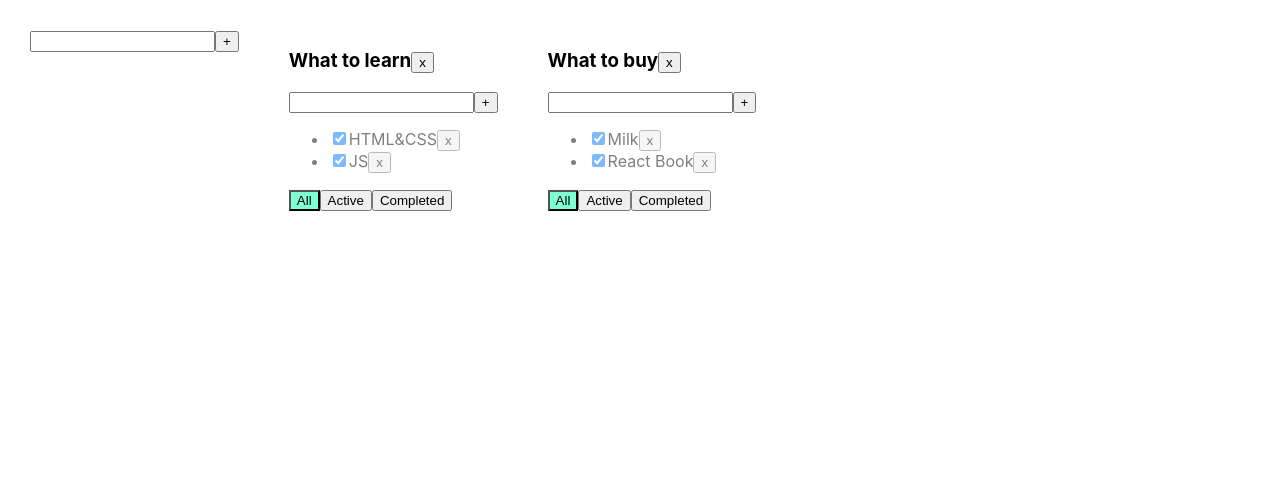
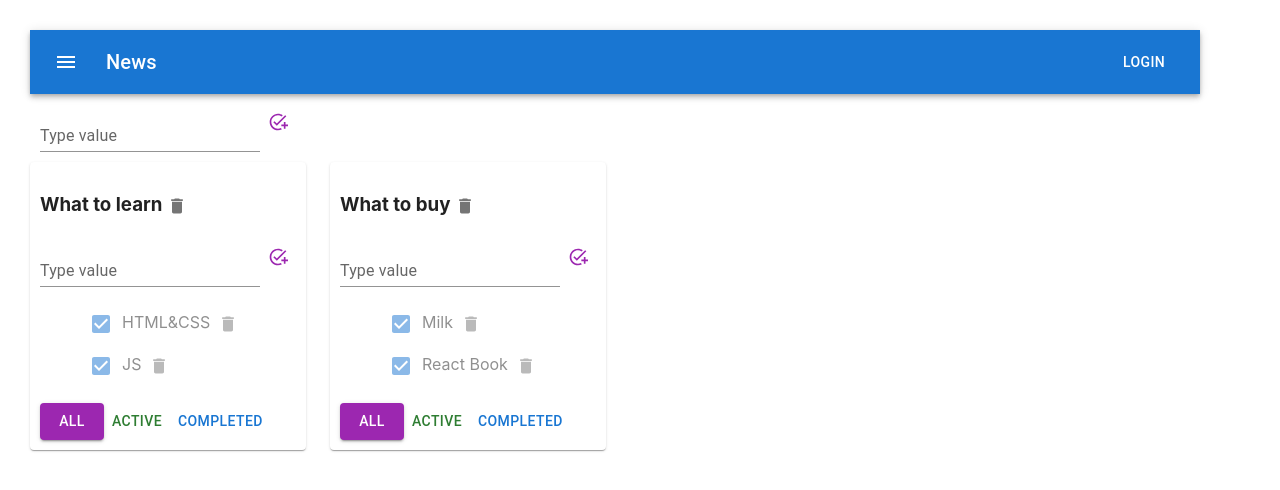
Before and after one commit to S1aven/TodoList, a React (Create React App) app: page / in a window 1280 px wide. Shown: the top 490 px of the page. Built offline with nearby package versions, Linux system fonts and the light colour scheme.

Commit message:
7. material ui

```diff
--- /dev/null
+++ b/src/AddItemForm.tsx
@@ -0,0 +1,54 @@
+import React, {ChangeEvent, FC, KeyboardEvent, useState} from 'react';
+import {IconButton, TextField} from "@mui/material";
+import {AddTask} from "@mui/icons-material";
+
+type AddItemFormPropsType = {
+  addItem: (newTitle: string) => void
+}
+
+const AddItemForm: FC<AddItemFormPropsType> = (props) => {
+  const [title, setTitle] = useState("")
+  const [error, setError] = useState<string | null>(null)
+  const onChangeHandler = (e: ChangeEvent<HTMLInputElement>) => {
+    setTitle(e.currentTarget.value)
+  }
+  const addItem = () => {
+    const newTitle = title.trim();
+    if (newTitle !== "") {
+      props.addItem(newTitle);
+      setTitle("");
+    } else {
+      setError("Title is required");
+    }
+  }
+  const onKeyPressHandler = (e: KeyboardEvent<HTMLInputElement>) => {
+    setError(null);
+    if (e.key === "Enter") {
+      addItem();
+    }
+  }
+  return (
+    <div>
+      {/*<input value={title}*/}
+      {/*       onChange={onChangeHandler}*/}
+      {/*       onKeyPress={onKeyPressHandler}*/}
+      {/*       className={error ? "error" : ""}*/}
+      {/*/>*/}
+      <TextField
+        variant={"standard"}
+        value={title}
+        label={"Type value"}
+        onChange={onChangeHandler}
+        onKeyPress={onKeyPressHandler}
+        error={!!error}
+        helperText={error}
+      />
+      <IconButton onClick={addItem}>
+        <AddTask fontSize={'small'} color={'secondary'}/>
+      </IconButton>
+      {/*{error && <div className="error-message">{error}</div>}*/}
+    </div>
+  );
+};
+
+export default AddItemForm;
--- a/src/App.css
+++ b/src/App.css
@@ -1,6 +1,6 @@
 .App {
   padding: 30px;
-  display: flex;
+  /*display: flex;*/
 }
 
 .App > div {
--- a/src/App.tsx
+++ b/src/App.tsx
@@ -2,7 +2,9 @@ import React, {useState} from 'react';
 import './App.css';
 import {TaskType, Todolist} from './Todolist';
 import {v1} from 'uuid';
-import {AddItemForm} from "./components/AddItemForm";
+import AddItemForm from "./AddItemForm";
+import {AppBar, Box, Button, Grid, IconButton, Paper, Toolbar, Typography} from "@mui/material";
+import {Menu} from "@mui/icons-material";
 
 export type FilterValuesType = "all" | "active" | "completed";
 type TodolistType = {
@@ -14,20 +16,24 @@ type TodolistType = {
 type TasksStateType = {
   [key: string]: Array<TaskType>
 }
-
+// C - create +!
+// R - read +
+// U - update
+// D - delete +
 
 function App() {
-  let todolistId1 = v1();
-  let todolistId2 = v1();
+  // BLL:
+  const todolistId1 = v1();
+  const todolistId2 = v1();
 
-  let [todolists, setTodolists] = useState<Array<TodolistType>>([
+  const [todolists, setTodolists] = useState<Array<TodolistType>>([
     {id: todolistId1, title: "What to learn", filter: "all"},
     {id: todolistId2, title: "What to buy", filter: "all"}
   ])
 
-  let [tasks, setTasks] = useState<TasksStateType>({
+  const [tasks, setTasks] = useState<TasksStateType>({
     [todolistId1]: [
-      {id: v1(), title: "HTML&CSS", isDone: true},
+      {id: v1(), title: "HTML&CSS", isDone: true}, //3
       {id: v1(), title: "JS", isDone: true}
     ],
     [todolistId2]: [
@@ -39,7 +45,7 @@ function App() {
 
   function removeTask(id: string, todolistId: string) {
     //достанем нужный массив по todolistId:
-    let todolistTasks = tasks[todolistId];
+    const todolistTasks = tasks[todolistId];
     // перезапишем в этом объекте массив для нужного тудулиста отфилтрованным массивом:
     tasks[todolistId] = todolistTasks.filter(t => t.id != id);
     // засетаем в стейт копию объекта, чтобы React отреагировал перерисовкой
@@ -47,9 +53,9 @@ function App() {
   }
 
   function addTask(title: string, todolistId: string) {
-    let task = {id: v1(), title: title, isDone: false};
+    const task = {id: v1(), title: title, isDone: false};
     //достанем нужный массив по todolistId:
-    let todolistTasks = tasks[todolistId];
+    const todolistTasks = tasks[todolistId];
     // перезапишем в этом объекте массив для нужного тудулиста копией, добавив в начало новую таску:
     tasks[todolistId] = [task, ...todolistTasks];
     // засетаем в стейт копию объекта, чтобы React отреагировал перерисовкой
@@ -58,9 +64,9 @@ function App() {
 
   function changeStatus(id: string, isDone: boolean, todolistId: string) {
     //достанем нужный массив по todolistId:
-    let todolistTasks = tasks[todolistId];
+    const todolistTasks = tasks[todolistId];
     // найдём нужную таску:
-    let task = todolistTasks.find(t => t.id === id);
+    const task = todolistTasks.find(t => t.id === id);
     //изменим таску, если она нашлась
     if (task) {
       task.isDone = isDone;
@@ -70,7 +76,7 @@ function App() {
   }
 
   function changeFilter(value: FilterValuesType, todolistId: string) {
-    let todolist = todolists.find(tl => tl.id === todolistId);
+    const todolist = todolists.find(tl => tl.id === todolistId);
     if (todolist) {
       todolist.filter = value;
       setTodolists([...todolists])
@@ -86,27 +92,29 @@ function App() {
     setTasks({...tasks});
   }
 
-  const addTodolist = (title: string) => {
-    const newId = v1()
-    const newTodolist:TodolistType = {id: newId, title, filter: "all"}
-    setTodolists([newTodolist, ...todolists])
-    setTasks({...tasks, [newId]: []})
+  function addNewTodolist(newTodolistTitle: string) {
+    const newTodolistId = v1()
+    setTodolists([...todolists,
+      {id: newTodolistId, title: newTodolistTitle, filter: "all"}
+    ])
+    setTasks({...tasks, [newTodolistId]: []})
   }
 
-  const updateTask = (todolistId: string, taskId: string, title: string) => {
-    setTasks({...tasks, [todolistId]:tasks[todolistId].map(el => el.id === taskId ? {...el, title: title} : el)})
+  function changeTaskTitle(id: string, title: string, todolistId: string) {
+    setTasks({
+      ...tasks,
+      [todolistId]: tasks[todolistId]
+        .map(t => t.id === id ? {...t, title: title} : t)
+    })
   }
 
-  const updateTodolist = (todolistId: string, title: string) => {
-    setTodolists(todolists.map(el => el.id === todolistId ? {...el, title: title} : el))
+  function changeTodolistTitle(title: string, todolistId: string) {
+    setTodolists(todolists.map(tl => tl.id === todolistId ? {...tl, title: title} : tl))
   }
 
-  return (
-    <div className="App">
-      <AddItemForm callback={addTodolist}/>
-      {
-        todolists.map(tl => {
-          let allTodolistTasks = tasks[tl.id];
+  // UI:
+  const todolistsComponents = todolists.map(tl => {
+    const allTodolistTasks = tasks[tl.id];
     let tasksForTodolist = allTodolistTasks;
 
     if (tl.filter === "active") {
@@ -116,22 +124,54 @@ function App() {
       tasksForTodolist = allTodolistTasks.filter(t => t.isDone === true);
     }
 
-          return <Todolist
-            key={tl.id}
-            todolistId={tl.id}
+    return <Grid key={tl.id} item>
+      <Paper style={{padding: '10px'}}>
+        <Todolist
+          // key={tl.id}
+          id={tl.id}
           title={tl.title}
           tasks={tasksForTodolist}
-            updateTask={updateTask}
-            updateTodolist={updateTodolist}
           removeTask={removeTask}
           changeFilter={changeFilter}
           addTask={addTask}
           changeTaskStatus={changeStatus}
           filter={tl.filter}
           removeTodolist={removeTodolist}
+          changeTaskTitle={changeTaskTitle}
+          changeTodolistTitle={changeTodolistTitle}
         />
+      </Paper>
+    </Grid>
   })
-      }
+
+
+  return (
+    <div className="App">
+      <Box sx={{flexGrow: 1}}>
+        <AppBar position="static">
+          <Toolbar>
+            <IconButton
+              size="large"
+              edge="start"
+              color="inherit"
+              aria-label="menu"
+              sx={{mr: 2}}
+            >
+              <Menu/>
+            </IconButton>
+            <Typography variant="h6" component="div" sx={{flexGrow: 1}}>
+              News
+            </Typography>
+            <Button color="inherit">Login</Button>
+          </Toolbar>
+        </AppBar>
+      </Box>
+      <Grid container style={{padding: '10px'}}>
+        <AddItemForm addItem={addNewTodolist}/>
+      </Grid>
+      <Grid container spacing={3}>
+        {todolistsComponents}
+      </Grid>
 
     </div>
   );
--- /dev/null
+++ b/src/EditableSpan.tsx
@@ -0,0 +1,33 @@
+import React, {ChangeEvent, FC, useState} from 'react';
+import {TextField} from "@mui/material";
+
+type EditableSpanPropsType = {
+  title: string
+  changeTitle: (title: string) => void
+}
+
+const EditableSpan: FC<EditableSpanPropsType> = (props) => {
+  const [editMode, setEditMode] = useState<boolean>(false)
+  const [title, setTitle] = useState(props.title)
+  const onEditMode = () => setEditMode(true)
+  const offEditMode = () => {
+    setEditMode(false)
+    props.changeTitle(title)
+  }
+  const onChangeHandler = (e: ChangeEvent<HTMLInputElement>) => {
+    setTitle(e.currentTarget.value)
+  }
+  return (
+    editMode
+      ? <TextField
+          variant={"standard"}
+          value={title}
+          onChange={onChangeHandler}
+          onBlur={offEditMode}
+          autoFocus
+      />
+      : <span onDoubleClick={onEditMode}>{props.title}</span>
+  );
+};
+
+export default EditableSpan;
--- a/src/Todolist.tsx
+++ b/src/Todolist.tsx
@@ -1,7 +1,9 @@
-import React, {ChangeEvent, useState, KeyboardEvent} from 'react';
+import React, {ChangeEvent} from 'react';
 import {FilterValuesType} from './App';
-import {AddItemForm} from "./components/AddItemForm";
-import {EditableSpan} from "./components/EditableSpan";
+import AddItemForm from "./AddItemForm";
+import EditableSpan from "./EditableSpan";
+import {Button, Checkbox, IconButton} from "@mui/material";
+import {Delete} from "@mui/icons-material";
 
 export type TaskType = {
     id: string
@@ -10,7 +12,7 @@ export type TaskType = {
 }
 
 type PropsType = {
-  todolistId: string
+    id: string
     title: string
     tasks: Array<TaskType>
     removeTask: (taskId: string, todolistId: string) => void
@@ -18,96 +20,67 @@ type PropsType = {
     addTask: (title: string, todolistId: string) => void
     changeTaskStatus: (id: string, isDone: boolean, todolistId: string) => void
     removeTodolist: (id: string) => void
-  updateTask: (todolistId: string, taskId: string, title: string) => void
-  updateTodolist: (todolistId: string, title: string) => void
     filter: FilterValuesType
+    changeTaskTitle: (id: string, title: string, todolistId: string) => void
+    changeTodolistTitle: (title: string, todolistId: string)=> void
 }
 
 export function Todolist(props: PropsType) {
-  // let [title, setTitle] = useState("")
-  // let [error, setError] = useState<string | null>(null)
-  //
-  // const addTask = () => {
-  //     let newTitle = title.trim();
-  //     if (newTitle !== "") {
-  //         props.addTask(newTitle, props.id);
-  //         setTitle("");
-  //     } else {
-  //         setError("Title is required");
-  //     }
-  // }
-  //
-  // const onChangeHandler = (e: ChangeEvent<HTMLInputElement>) => {
-  //     setTitle(e.currentTarget.value)
-  // }
-  //
-  // const onKeyPressHandler = (e: KeyboardEvent<HTMLInputElement>) => {
-  //     setError(null);
-  //     if (e.charCode === 13) {
-  //         addTask();
-  //     }
-  // }
 
-  const removeTodolist = () => props.removeTodolist(props.todolistId)
-
-  const onAllClickHandler = () => props.changeFilter("all", props.todolistId);
-  const onActiveClickHandler = () => props.changeFilter("active", props.todolistId);
-  const onCompletedClickHandler = () => props.changeFilter("completed", props.todolistId);
-  const addTaskHandler = (title: string) => {
-    props.addTask(title, props.todolistId)
-  }
-  const updateTaskHandler = (taskId: string, title: string) => {
-    props.updateTask(props.todolistId, taskId, title)
-  }
-
-  const updateTodolistHandler = (title: string) => {
-    props.updateTodolist(props.todolistId, title)
-  }
+    const removeTodolist = () => props.removeTodolist(props.id);
+    const onAllClickHandler = () => props.changeFilter("all", props.id);
+    const onActiveClickHandler = () => props.changeFilter("active", props.id);
+    const onCompletedClickHandler = () => props.changeFilter("completed", props.id);
+    const addTaskToTodolist = (newTitle: string) => props.addTask(newTitle, props.id);
+    const changeTodolistTitle = (title: string) => props.changeTodolistTitle(title, props.id);
 
     return <div>
         <h3>
-      <EditableSpan callback={updateTodolistHandler} title={props.title}/>
-      {/*{props.title}*/}
-      <button onClick={removeTodolist}>x</button>
+            <EditableSpan title={props.title} changeTitle={changeTodolistTitle} />
+            {/*<button onClick={removeTodolist}>x</button>*/}
+            <IconButton onClick={removeTodolist} size={'small'} aria-label="delete">
+                <Delete  fontSize={'small'}/>
+            </IconButton>
         </h3>
-    <AddItemForm callback={addTaskHandler}/>
-    {/*<div>*/}
-    {/*    <input value={title}*/}
-    {/*           onChange={onChangeHandler}*/}
-    {/*           onKeyPress={onKeyPressHandler}*/}
-    {/*           className={error ? "error" : ""}*/}
-    {/*    />*/}
-    {/*    <button onClick={addTask}>+</button>*/}
-    {/*    {error && <div className="error-message">{error}</div>}*/}
-    {/*</div>*/}
+        <AddItemForm addItem={addTaskToTodolist} />
         <ul>
             {
                 props.tasks.map(t => {
-          const onClickHandler = () => props.removeTask(t.id, props.todolistId)
+                    const onClickHandler = () => props.removeTask(t.id, props.id)
                     const onChangeHandler = (e: ChangeEvent<HTMLInputElement>) => {
                         let newIsDoneValue = e.currentTarget.checked;
-            props.changeTaskStatus(t.id, newIsDoneValue, props.todolistId);
+                        props.changeTaskStatus(t.id, newIsDoneValue, props.id);
                     }
-
-          return <li key={t.id} className={t.isDone ? "is-done" : ""}>
-            <input type="checkbox" onChange={onChangeHandler} checked={t.isDone}/>
-            <EditableSpan callback={(title) => updateTaskHandler(t.id, title)} title={t.title}/>
+                    const changeTaskTitle = (title: string) => props.changeTaskTitle(t.id, title, props.id)
+                    return <div key={t.id} className={t.isDone ? "is-done" : ""}>
+                        {/*<input type="checkbox" onChange={onChangeHandler} checked={t.isDone}/>*/}
+                        <Checkbox onChange={onChangeHandler} checked={t.isDone}/>
+                        <EditableSpan title={t.title} changeTitle={changeTaskTitle}/>
                         {/*<span>{t.title}</span>*/}
-            <button onClick={onClickHandler}>x</button>
-          </li>
+                        {/*<button onClick={onClickHandler}>x</button>*/}
+                        <IconButton onClick={onClickHandler} aria-label="delete">
+                            <Delete fontSize="small"/>
+                        </IconButton>
+                    </div>
                 })
             }
         </ul>
         <div>
-      <button className={props.filter === 'all' ? "active-filter" : ""}
-              onClick={onAllClickHandler}>All
-      </button>
-      <button className={props.filter === 'active' ? "active-filter" : ""}
-              onClick={onActiveClickHandler}>Active
-      </button>
-      <button className={props.filter === 'completed' ? "active-filter" : ""}
-              onClick={onCompletedClickHandler}>Completed
-      </button>
+            <Button variant={props.filter === 'all' ? "contained" : "text"}
+                    onClick={onAllClickHandler}
+                    color={"secondary"}
+            >All
+            </Button>
+            <Button variant={props.filter === 'active' ? "contained" : "text"}
+                    onClick={onActiveClickHandler}
+                    color={"success"}
+            >Active
+            </Button>
+            <Button variant={props.filter === 'completed' ? "contained" : "text"}
+                    onClick={onCompletedClickHandler}
+                    color={"primary"}
+            >Completed
+            </Button>
         </div>
     </div>
 }
```
Also changed, not shown: package.json (+9 -5 lines), src/Components/ButtonAppBar.tsx (added, +32 -0 lines), 1 other file (tests, documents, lock files or other folders). Lines whose indentation alone changed are shown as unchanged.
